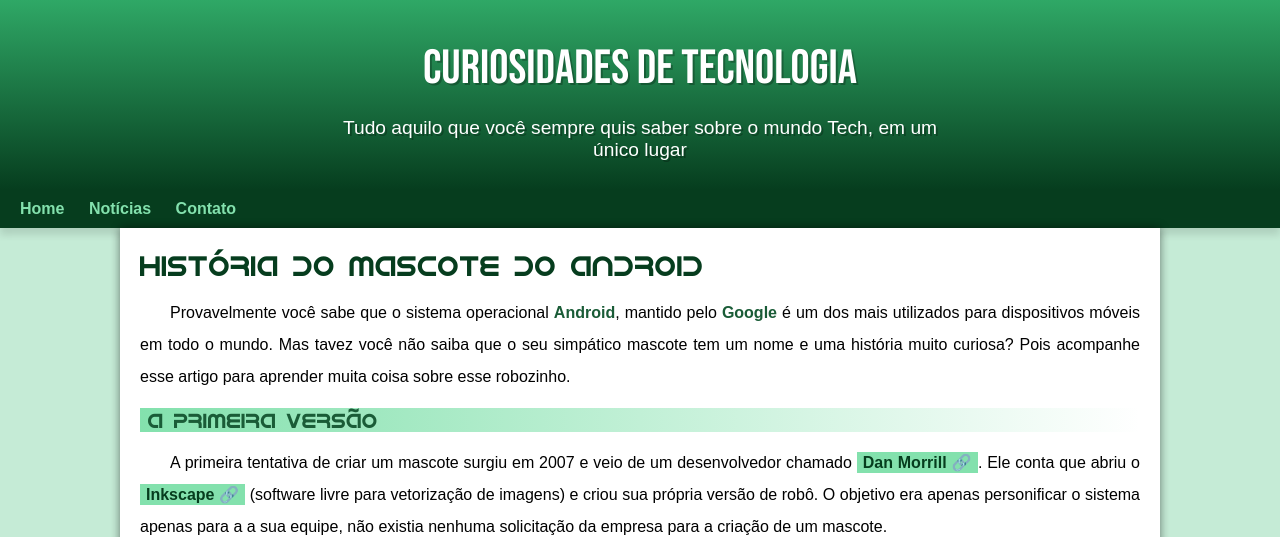
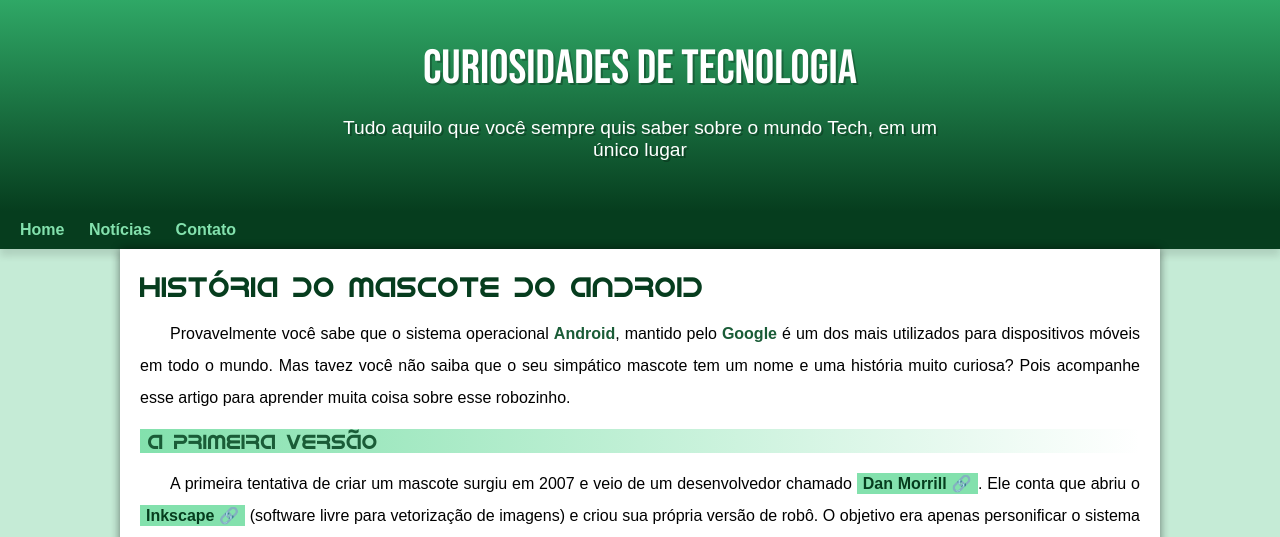
Before and after one commit to ViniciusSilvaConceicao/projeto-android, a plain HTML site: page index.html in a window 1280 px wide. Shown: the top 537 px of the page. Drawn offline with Linux system fonts and the light colour scheme.

Commit message:
Padding corrigido [2]

```diff
--- a/estilo/style.css
+++ b/estilo/style.css
@@ -37,7 +37,7 @@ a.externo::after{
 
 header{
     background-image: linear-gradient(to bottom, var(--cor3), var(--cor5));
-    height: 150px;
+    min-height: 150px;
     text-align: center;
     padding-top: 40px;
 
```
